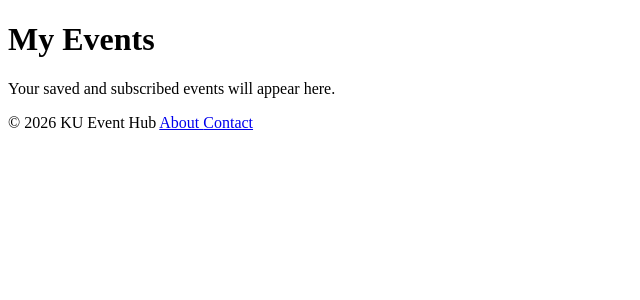
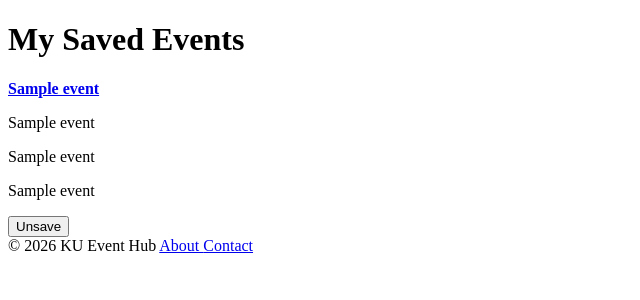
Before and after one commit to EmilieHolstKnap/DIS, a Flask app: page /my-events in a window 1280 px wide. Shown: the part 44-344 px from the top of the page, without its empty margins (0-640 px from the left). Run offline with Flask 3, Linux system fonts and the light colour scheme; the visitor is signed in with stand-in values (Sample User, id 1); a database or web service that is not in the repository returns one stand-in record (values such as "Sample title"); some libraries are stand-ins or nearby versions.

Commit message:
save and unsave my events

```diff
--- a/KU_Event_Hub/controllers/event.py
+++ b/KU_Event_Hub/controllers/event.py
@@ -1,5 +1,6 @@
 from flask import Blueprint, render_template, request
 from flask import session, redirect, url_for
+from models.saved_event import save_event, get_saved_events, remove_saved_event
 from models.event import (
     list_events,
     get_event,
@@ -37,12 +38,18 @@ def events():
         selected_organizer=selected_organizer
     )
 
-@bp.route("/my-events")
-def my_events():
+@bp.route("/events/<int:event_id>/save", methods=["POST"])
+def save(event_id):
+
     if "user_id" not in session:
         return redirect(url_for("auth.login"))
 
-    return render_template("pages/my_events.html")
+    save_event(session["user_id"], event_id)
+
+    return redirect(
+        url_for("event.event_details",
+                event_id=event_id)
+    )
 
 @bp.route('/events/<int:event_id>')
 def event_details(event_id):
@@ -52,3 +59,26 @@ def event_details(event_id):
         return "Event not found", 404
 
     return render_template('pages/event_details.html', event=event)
+
+@bp.route("/my-events")
+def my_events():
+
+    if "user_id" not in session:
+        return redirect(url_for("auth.login"))
+
+    events = get_saved_events(session["user_id"])
+
+    return render_template(
+        "pages/my_events.html",
+        events=events
+    )
+
+@bp.route("/events/<int:event_id>/unsave", methods=["POST"])
+def unsave(event_id):
+
+    if "user_id" not in session:
+        return redirect(url_for("auth.login"))
+
+    remove_saved_event(session["user_id"], event_id)
+
+    return redirect(url_for("event.my_events"))
--- a/KU_Event_Hub/database.py
+++ b/KU_Event_Hub/database.py
@@ -71,6 +71,14 @@ def init_db():
             password_hash TEXT NOT NULL
         )
     """)
+
+    cur.execute("""
+        CREATE TABLE IF NOT EXISTS saved_events (
+            user_id INTEGER NOT NULL,
+            event_id INTEGER NOT NULL,
+            PRIMARY KEY(user_id, event_id)
+        )
+        """)
 
     conn.commit()
 
--- /dev/null
+++ b/KU_Event_Hub/models/saved_event.py
@@ -0,0 +1,47 @@
+from database import db_connection
+
+def save_event(user_id, event_id):
+    conn = db_connection()
+    cur = conn.cursor()
+
+    cur.execute("""
+        INSERT INTO saved_events(user_id, event_id)
+        VALUES (%s, %s)
+        ON CONFLICT DO NOTHING
+    """, (user_id, event_id))
+
+    conn.commit()
+    conn.close()
+
+def get_saved_events(user_id):
+
+    conn = db_connection()
+    cur = conn.cursor()
+
+    cur.execute("""
+        SELECT e.*
+        FROM events e
+        JOIN saved_events s
+          ON e.id = s.event_id
+        WHERE s.user_id = %s
+    """, (user_id,))
+
+    events = cur.fetchall()
+
+    conn.close()
+
+    return events
+
+
+def remove_saved_event(user_id, event_id):
+    conn = db_connection()
+    cur = conn.cursor()
+
+    cur.execute("""
+        DELETE FROM saved_events
+        WHERE user_id = %s
+        AND event_id = %s
+    """, (user_id, event_id))
+
+    conn.commit()
+    conn.close()
--- a/KU_Event_Hub/models/user.py
+++ b/KU_Event_Hub/models/user.py
@@ -1,5 +1,9 @@
 from database import db_connection
 from werkzeug.security import generate_password_hash, check_password_hash
+import re
+
+def valid_username(username):
+    return re.match(r"^[A-Za-z0-9_]{3,20}$", username)
 
 def create_user(username, password):
     conn = db_connection()
--- a/KU_Event_Hub/templates/pages/my_events.html
+++ b/KU_Event_Hub/templates/pages/my_events.html
@@ -3,7 +3,38 @@
 {% block title %}My Events{% endblock %}
 
 {% block content %}
-<h1>My Events</h1>
 
-<p>Your saved and subscribed events will appear here.</p>
+<h1>My Saved Events</h1>
+
+{% if events %}
+
+    <div class="events-grid">
+        {% for event in events %}
+            <div class="event-card">
+
+                <h2>
+                    <a href="{{ url_for('event.event_details', event_id=event[0]) }}">
+                        {{ event[1] }}
+                    </a>
+                </h2>
+
+                <p>{{ event[2] }}</p>
+                <p>{{ event[3] }}</p>
+                <p>{{ event[4] }}</p>
+
+                <form method="POST"
+                    action="{{ url_for('event.unsave', event_id=event[0]) }}">
+                    <button type="submit">Unsave</button>
+                </form>
+
+            </div>
+        {% endfor %}
+    </div>
+
+{% else %}
+
+    <p>You have not saved any events yet.</p>
+
+{% endif %}
+
 {% endblock %}
```
Also changed, not shown: KU_Event_Hub/controllers/auth.py (+12 -7 lines), KU_Event_Hub/templates/pages/event_details.html (+10 -0 lines).
